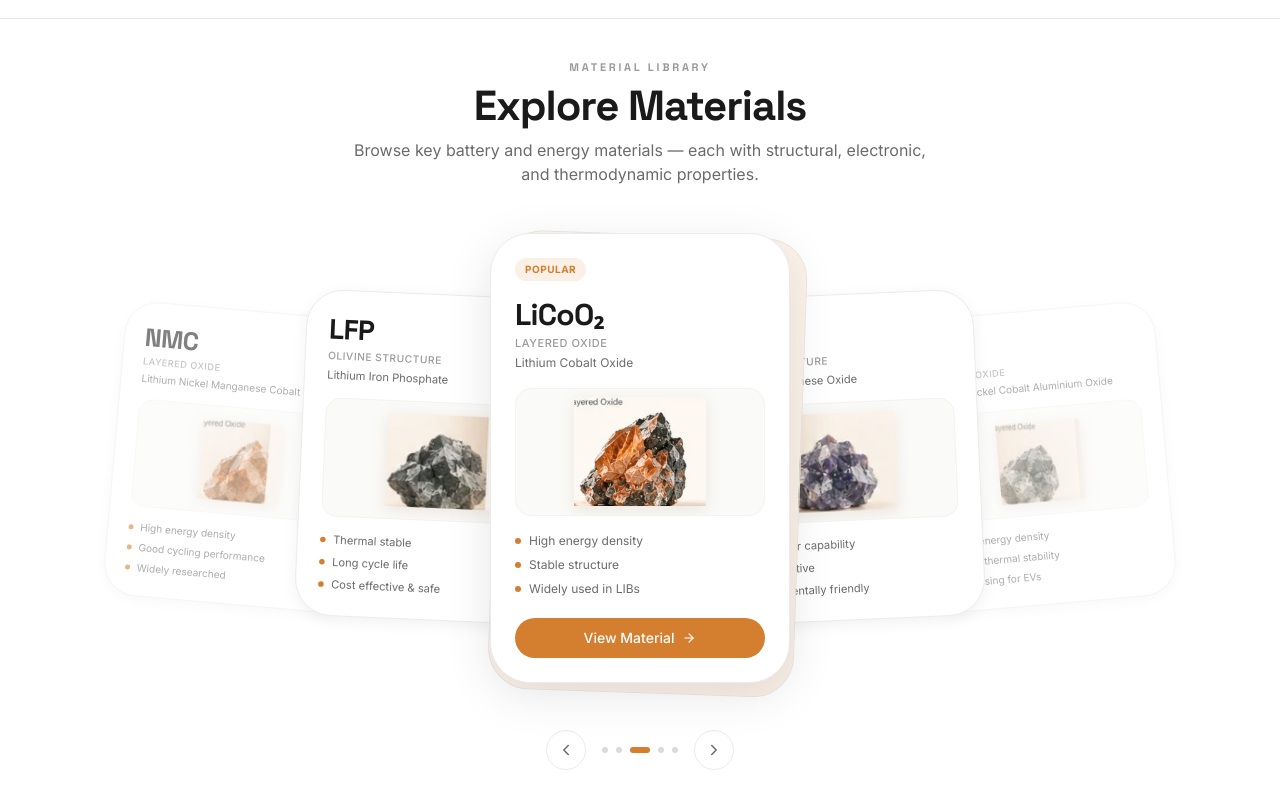
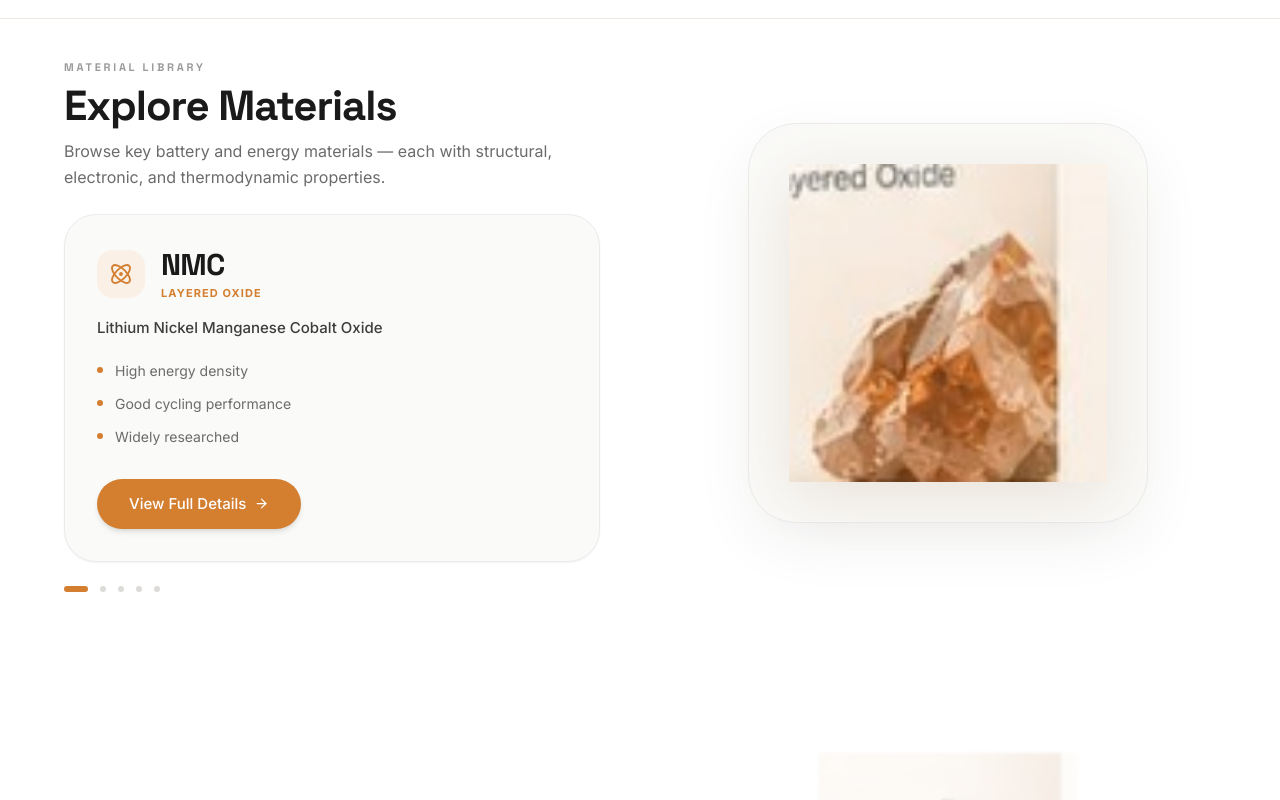
Before and after one commit to SaiSubodh27/IndianMatter, a React (Vite) app: page / in a window 1280 px wide. Shown: the part 900-1700 px from the top of the page. Built offline with nearby package versions, Linux system fonts and the light colour scheme; no server answers.

Commit message:
Refactor Material Library section to scroll-driven sticky layout

```diff
--- a/src/pages/public/LandingPage.tsx
+++ b/src/pages/public/LandingPage.tsx
@@ -305,6 +305,33 @@ export default function LandingPage() {
     return () => observers.forEach((o) => o.disconnect());
   }, []);
 
+  // Intersection observer for explore materials (scroll-driven)
+  useEffect(() => {
+    const observer = new IntersectionObserver(
+      (entries) => {
+        entries.forEach((entry) => {
+          if (entry.isIntersecting) {
+            const index = Number(entry.target.getAttribute("data-index"));
+            if (!isNaN(index)) {
+              setExploreIdx(index);
+            }
+          }
+        });
+      },
+      {
+        rootMargin: "-40% 0px -40% 0px",
+        threshold: 0,
+      }
+    );
+
+    exploreMaterials.forEach((_, idx) => {
+      const el = document.getElementById(`material-image-${idx}`);
+      if (el) observer.observe(el);
+    });
+
+    return () => observer.disconnect();
+  }, []);
+
   const handleContactSubmit = (e: React.FormEvent) => {
     e.preventDefault();
     setContactState("loading");
@@ -794,213 +821,158 @@ export default function LandingPage() {
       </section>
 
       {/* ═══════════════════════════════════════════════════════════
-          EXPLORE — Physical Card Deck
+          EXPLORE — Scroll-Driven Material Library
       ═══════════════════════════════════════════════════════════ */}
       <section
         id="explore"
         className="pt-8 pb-20 sm:pt-9 sm:pb-24 lg:pt-10 lg:pb-28 bg-white scroll-mt-[72px]"
       >
         <div className="max-w-[1440px] mx-auto px-6 sm:px-10 lg:px-16">
-          {/* Section header */}
-          <div className="text-center mb-6 sm:mb-8">
+          {/* Section header (visible on mobile only) */}
+          <div className="lg:hidden text-center mb-10">
             <p className="text-[11px] font-bold tracking-[0.25em] uppercase text-[#9A9A9A] font-headline mb-2.5">
               Material Library
             </p>
-            <h2 className="text-3xl sm:text-4xl lg:text-[42px] font-headline font-bold text-[#1A1A1A] tracking-tight mb-3">
+            <h2 className="text-3xl sm:text-4xl font-headline font-bold text-[#1A1A1A] tracking-tight mb-3">
               Explore Materials
             </h2>
             <p className="text-sm sm:text-base text-[#6B6B6B] max-w-xl mx-auto leading-relaxed">
-              Browse key battery and energy materials — each with structural,
-              electronic, and thermodynamic properties.
-            </p>
-          </div>
-
-          {/* Card deck */}
-          <div
-            className="relative h-[440px] sm:h-[480px] flex items-center justify-center overflow-visible"
-            aria-label="Materials card deck"
-          >
-            {exploreMaterials.map((mat, idx) => {
-              const offset = idx - exploreIdx;
-              const absOffset = Math.abs(offset);
-
-              // Only render ±2 from center
-              if (absOffset > 2) return null;
-
-              const scale = offset === 0 ? 1 : absOffset === 1 ? 0.93 : 0.84;
-              const xShift = offset * 200;
-              const rotate = offset * -2.5;
-              const zIndex = 10 - absOffset * 3;
-              const opacity = absOffset > 1 ? 0.55 : 1;
-              const isCenter = offset === 0;
-
-              return (
-                <article
-                  key={mat.id}
-                  onClick={() => !isCenter && setExploreIdx(idx)}
-                  style={{
-                    position: "absolute",
-                    transform: `translateX(${xShift}px) scale(${scale}) rotate(${rotate}deg)`,
-                    zIndex,
-                    opacity,
-                    transition:
-                      "all 300ms cubic-bezier(0.25, 0.46, 0.45, 0.94)",
-                    cursor: isCenter ? "default" : "pointer",
-                  }}
-                  className="w-[280px] sm:w-[300px]"
-                  aria-label={`${mat.formula} — ${mat.fullName}`}
-                >
-                  {/* Back frame */}
-                  {isCenter && (
-                    <div
-                      aria-hidden="true"
-                      style={{
-                        position: "absolute",
-                        inset: 0,
-                        transform: "rotate(2deg) scale(1.02) translateY(10px)",
-                        transformOrigin: "center bottom",
-                        borderRadius: "2.5rem",
-                        background:
-                          "linear-gradient(135deg, #FDF5EE 0%, #FAF0E6 100%)",
-                        border: "1px solid #EDE8E2",
-                        zIndex: -1,
-                      }}
-                    />
-                  )}
-
-                  {/* Card front */}
-                  <div
-                    className="bg-white rounded-[2.5rem] p-6 flex flex-col gap-4"
-                    style={{
-                      boxShadow: isCenter
-                        ? "0 12px 48px rgba(0,0,0,0.10)"
-                        : "0 4px 16px rgba(0,0,0,0.06)",
-                      border: "1px solid #EBEBEB",
-                    }}
-                  >
-                    {/* Popular badge */}
-                    {mat.popular && (
-                      <span
-                        className="self-start text-[10px] font-bold tracking-wider uppercase px-2.5 py-1 rounded-full"
-                        style={{ backgroundColor: "#FBF0E6", color: "#D47E30" }}
-                      >
-                        Popular
-                      </span>
-                    )}
-
-                    {/* Formula & structure */}
+              Browse key battery and energy materials — each with structural, electronic, and thermodynamic properties.
+            </p>
+          </div>
+
+          <div className="grid grid-cols-1 lg:grid-cols-2 gap-12 lg:gap-20 items-start relative">
+            {/* Left Content (Sticky) */}
+            <div className="lg:sticky lg:top-[calc(72px+4rem)] space-y-6 lg:pb-32">
+              <div className="hidden lg:block">
+                <p className="text-[11px] font-bold tracking-[0.25em] uppercase text-[#9A9A9A] font-headline mb-2.5">
+                  Material Library
+                </p>
+                <h2 className="text-4xl lg:text-[42px] font-headline font-bold text-[#1A1A1A] tracking-tight mb-3">
+                  Explore Materials
+                </h2>
+                <p className="text-base text-[#6B6B6B] leading-relaxed">
+                  Browse key battery and energy materials — each with structural, electronic, and thermodynamic properties.
+                </p>
+              </div>
+
+              {/* Dynamic Content that changes as user scrolls */}
+              <div className="bg-[#FAFAF8] border border-[#EBEBEB] rounded-[2rem] p-8 mt-6 transition-all duration-300 shadow-sm">
+                <div className="flex items-center gap-4 mb-4">
+                  <div className="w-12 h-12 rounded-2xl bg-[#FBF0E6] flex items-center justify-center shrink-0">
+                    <Atom size={24} style={{ color: "#D47E30" }} strokeWidth={1.8} />
+                  </div>
                   <div>
                     <h3 className="font-headline font-bold text-3xl text-[#1A1A1A] tracking-tight">
-                        {mat.formula}
+                      {exploreMaterials[exploreIdx].formula}
                     </h3>
-                      <p className="text-[11px] text-[#9A9A9A] font-medium uppercase tracking-wider mt-0.5">
-                        {mat.structure}
-                      </p>
-                      <p className="text-xs text-[#6B6B6B] mt-1 leading-snug">
-                        {mat.fullName}
-                      </p>
-                    </div>
-
-                    {/* Image */}
-                    <div className="h-32 bg-[#FAFAF8] rounded-2xl flex items-center justify-center border border-[#F2F2F0] overflow-hidden">
-                      <img
-                        src={mat.image}
-                        alt={`${mat.formula} crystal structure`}
-                        className="max-h-[110px] max-w-full object-contain"
-                        style={{
-                          filter: "drop-shadow(0 4px 8px rgba(141,90,43,0.12))",
-                        }}
-                      />
-                    </div>
-
-                    {/* Features */}
-                    <ul className="space-y-1.5">
-                      {mat.features.map((f) => (
-                        <li
-                          key={f}
-                          className="flex items-center gap-2 text-[12px] text-[#6B6B6B]"
-                        >
-                          <span
-                            className="w-1.5 h-1.5 rounded-full shrink-0"
-                            style={{ backgroundColor: "#D47E30" }}
-                            aria-hidden="true"
-                          />
+                    <p className="text-[11px] font-bold tracking-[0.1em] uppercase text-[#D47E30] mt-0.5">
+                      {exploreMaterials[exploreIdx].structure}
+                    </p>
+                  </div>
+                </div>
+
+                <p className="text-[15px] font-medium text-[#3D3D3D] mb-5">
+                  {exploreMaterials[exploreIdx].fullName}
+                </p>
+
+                <ul className="space-y-3 mb-8">
+                  {exploreMaterials[exploreIdx].features.map((f, i) => (
+                    <li key={i} className="flex items-center gap-3 text-[14px] text-[#6B6B6B]">
+                      <span className="w-1.5 h-1.5 rounded-full shrink-0 bg-[#D47E30]" aria-hidden="true" />
                       {f}
                     </li>
                   ))}
                 </ul>
 
-                    {/* CTA */}
-                    {isCenter && (
                 <button
                   type="button"
                   onClick={() => {
+                    const url = exploreMaterials[exploreIdx].detailsUrl;
                     if (isAuthenticated) {
-                            navigate(mat.detailsUrl);
+                      navigate(url);
                     } else {
-                            navigate(
-                              `/signin?redirect=${encodeURIComponent(
-                                mat.detailsUrl,
-                              )}`,
-                            );
-                          }
-                        }}
-                        className="mt-1 w-full flex items-center justify-center gap-2 py-2.5 rounded-full text-white text-sm font-medium transition-all duration-120 active:scale-95 cursor-pointer"
+                      navigate(`/signin?redirect=${encodeURIComponent(url)}`);
+                    }
+                  }}
+                  className="w-full sm:w-auto inline-flex items-center justify-center gap-2 px-8 py-3.5 rounded-full text-white text-[15px] font-medium transition-all duration-120 active:scale-95 cursor-pointer shadow-md"
                   style={{ backgroundColor: "#D47E30" }}
-                        onMouseEnter={(e) =>
-                          (e.currentTarget.style.backgroundColor = "#B8671E")
-                        }
-                        onMouseLeave={(e) =>
-                          (e.currentTarget.style.backgroundColor = "#D47E30")
-                        }
-                      >
-                        View Material <ArrowRight size={14} />
+                  onMouseEnter={(e) => (e.currentTarget.style.backgroundColor = "#B8671E")}
+                  onMouseLeave={(e) => (e.currentTarget.style.backgroundColor = "#D47E30")}
+                >
+                  View Full Details <ArrowRight size={15} />
                 </button>
-                    )}
-                  </div>
-                </article>
-              );
-            })}
-          </div>
-
-          {/* Deck controls */}
-          <div className="flex items-center justify-center gap-4 mt-8">
-            <button
-              onClick={() => setExploreIdx((p) => Math.max(0, p - 1))}
-              disabled={exploreIdx === 0}
-              aria-label="Previous material"
-              className="w-10 h-10 rounded-full border border-[#EBEBEB] flex items-center justify-center text-[#6B6B6B] hover:border-[#D47E30] hover:text-[#D47E30] disabled:opacity-30 disabled:cursor-not-allowed transition-all duration-120"
-            >
-              <ChevronLeft size={18} />
-            </button>
-            <div className="flex items-center gap-2">
+              </div>
+
+              {/* Progress indicators */}
+              <div className="hidden lg:flex items-center gap-3 mt-8">
                 {exploreMaterials.map((_, idx) => (
                   <button
                     key={idx}
-                  onClick={() => setExploreIdx(idx)}
+                    onClick={() => {
+                      const el = document.getElementById(`material-image-${idx}`);
+                      if (el) {
+                        const navOffset = 72;
+                        const elementPosition = el.getBoundingClientRect().top;
+                        const offsetPosition = elementPosition + window.pageYOffset - navOffset - 100;
+                        window.scrollTo({
+                          top: offsetPosition,
+                          behavior: "smooth"
+                        });
+                      }
+                    }}
                     aria-label={`Go to material ${idx + 1}`}
-                  className="w-1.5 h-1.5 rounded-full transition-all duration-200"
+                    className="w-1.5 rounded-full transition-all duration-300"
                     style={{
                       backgroundColor: exploreIdx === idx ? "#D47E30" : "#DDDBD8",
-                    width: exploreIdx === idx ? "20px" : "6px",
                       height: "6px",
-                    borderRadius: "3px",
+                      width: exploreIdx === idx ? "24px" : "6px",
                     }}
                   />
                 ))}
               </div>
-            <button
-              onClick={() =>
-                setExploreIdx((p) =>
-                  Math.min(exploreMaterials.length - 1, p + 1),
-                )
-              }
-              disabled={exploreIdx === exploreMaterials.length - 1}
-              aria-label="Next material"
-              className="w-10 h-10 rounded-full border border-[#EBEBEB] flex items-center justify-center text-[#6B6B6B] hover:border-[#D47E30] hover:text-[#D47E30] disabled:opacity-30 disabled:cursor-not-allowed transition-all duration-120"
-            >
-              <ChevronRight size={18} />
-            </button>
+            </div>
+
+            {/* Right side: Scrolling Images */}
+            <div className="space-y-16 lg:space-y-32 py-4 lg:py-16">
+              {exploreMaterials.map((mat, idx) => {
+                const isActive = exploreIdx === idx;
+                return (
+                  <div
+                    key={mat.id}
+                    id={`material-image-${idx}`}
+                    data-index={idx}
+                    className="relative flex items-center justify-center min-h-[300px] lg:min-h-[400px] transition-all duration-500"
+                  >
+                    <div
+                      className={`relative w-full max-w-[400px] aspect-square rounded-[3rem] p-10 flex items-center justify-center transition-all duration-700
+                        ${isActive
+                          ? "bg-[#FAFAF8] border border-[#EBEBEB] scale-100 shadow-[0_20px_60px_rgba(0,0,0,0.06)]"
+                          : "bg-white border-transparent scale-90 opacity-40 blur-[2px]"}`}
+                    >
+                      {/* Popular badge */}
+                      {mat.popular && (
+                        <span
+                          className={`absolute top-8 left-8 text-[10px] font-bold tracking-wider uppercase px-3 py-1.5 rounded-full transition-opacity duration-500 delay-200 ${isActive ? 'opacity-100' : 'opacity-0'}`}
+                          style={{ backgroundColor: "#FBF0E6", color: "#D47E30" }}
+                        >
+                          Popular
+                        </span>
+                      )}
+
+                      <img
+                        src={mat.image}
+                        alt={`${mat.formula} crystal structure`}
+                        className={`w-full h-full object-contain transition-all duration-700 delay-100 ${isActive ? 'scale-100 translate-y-0' : 'scale-90 translate-y-4'}`}
+                        style={{
+                          filter: isActive ? "drop-shadow(0 16px 32px rgba(141,90,43,0.15))" : "none",
+                        }}
+                      />
+                    </div>
+                  </div>
+                );
+              })}
+            </div>
           </div>
         </div>
       </section>
```
Lines whose indentation alone changed are shown as unchanged.
